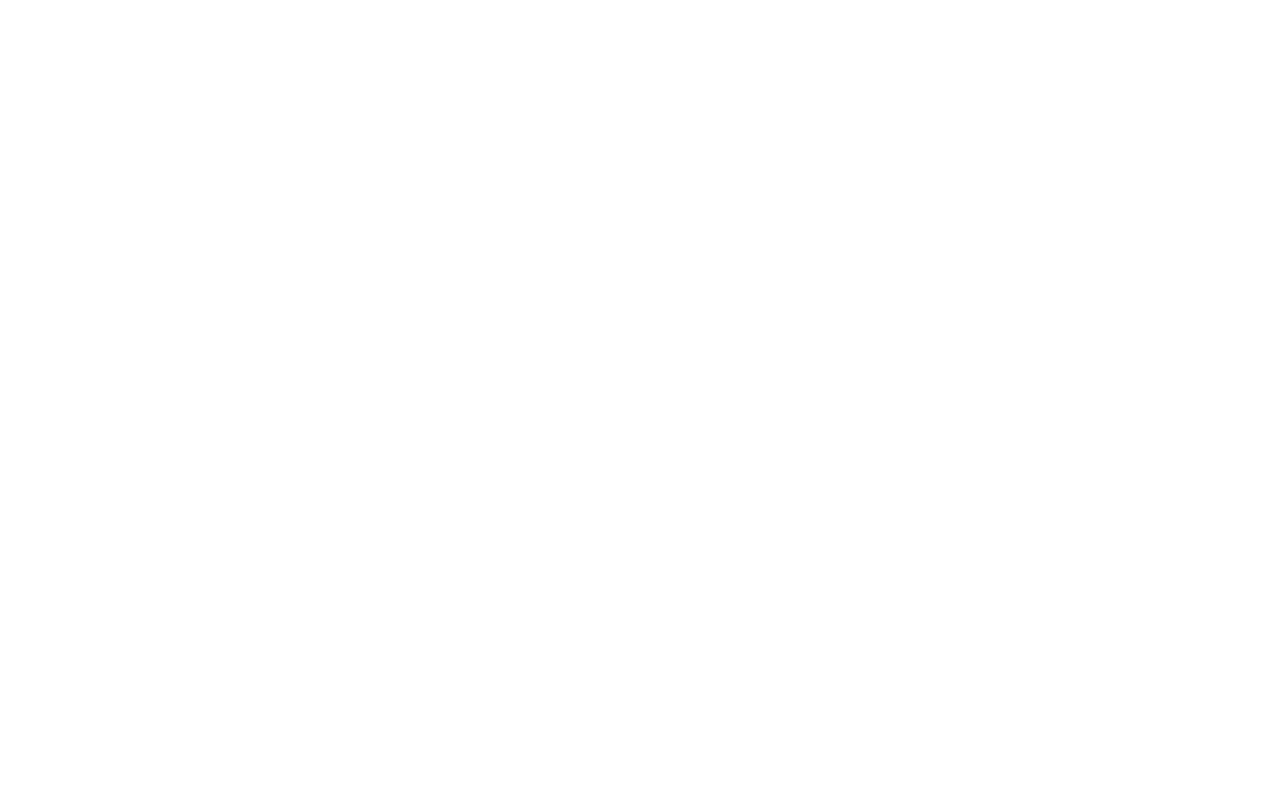
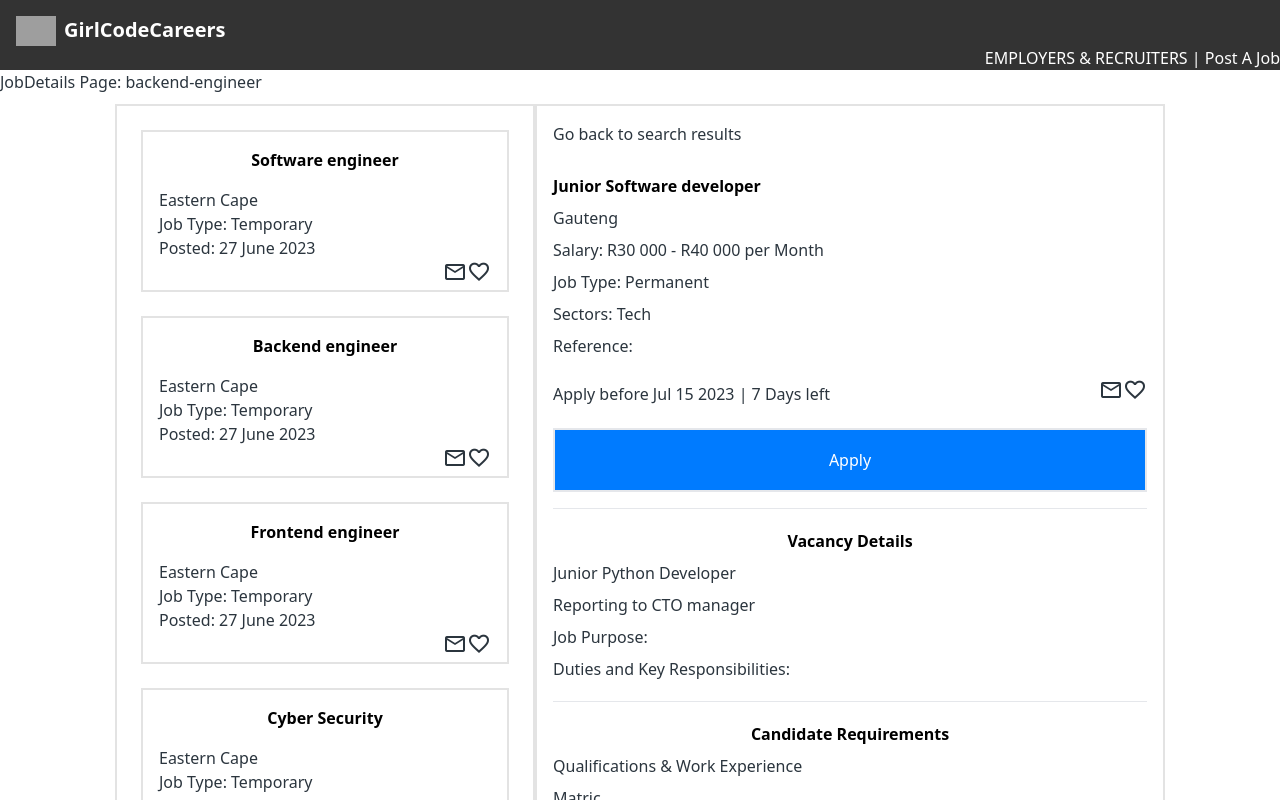
Before and after one commit to Nolu-M/job-listing-platform, a React (Vite) app: page /job-search/backend-engineer in a window 1280 px wide. Before the commit this address had no page. Shown: the top 800 px of the page. Built offline with nearby package versions, Linux system fonts and the light colour scheme; grey boxes are pictures that could not be loaded.

Commit message:
Refactored JobCard

```diff
--- a/src/App.jsx
+++ b/src/App.jsx
@@ -12,7 +12,7 @@
     <Routes>
       <Route path='/' element={<Home />} />
       <Route path='/job-search' element={<JobListings/>} />
-      <Route path='/job-search/job' element={<JobDetails/>} />
+      <Route path='/job-search/:jobTitle' element={<JobDetails/>} />
       <Route path='/companies' element={<JobListingForm/>} />
     </Routes>
 
--- a/src/components/JobCard.jsx
+++ b/src/components/JobCard.jsx
@@ -3,12 +3,41 @@
 
 
 const JobCard = () => {
+  const JobList = [
+    {
+      title: "Software engineer",
+      path: "/job-search/software-engineer"
+    },
+    {
+      title: "Backend engineer",
+      path: "/job-search/backend-engineer"
+    },
+    {
+      title: "Frontend engineer",
+      path: "/job-search/frontend-engineer"
+    },
+    {
+      title: "Cyber Security",
+      path: "/job-search/cyber-security"
+    },
+    {
+      title: "Fullstack engineer",
+      path: "/job-search/fullstack-engineer"
+    },
+    {
+      title: "Cloud engineer",
+      path: "/job-search/cloud-engineer"
+    }
+
+  ]
+
 
   return (
     <div className=''>
-      <div className='brd px-4 leading-6 mb-6'>
-          <Link to={'/job-search/job'}>
-            <h2 className='font-bold hover:text-[#007bff] mt-4 mb-4'>Python Developer</h2>
+      {JobList.map(job => (
+        <div className='brd px-4 leading-6 mb-6' key={job.title}>
+          <Link to={job.path}>
+            <h2 className='font-bold hover:text-[#007bff] mt-4 mb-4'>{job.title}</h2>
           </Link>
           <ul>
             <li>Eastern Cape</li>
@@ -20,21 +49,7 @@
             <a href=""><span className="material-symbols-outlined">favorite</span></a>
           </div>
         </div>
-      <div className='brd px-4 leading-6 mb-6'>
-          <Link to={'/job-search/job'}>
-            <h2 className='font-bold hover:text-[#007bff] mt-4 mb-4'>Software engineer
-            </h2>
-        </Link>
-        <ul>
-          <li>Western Cape</li>
-          <li>Job Type: Temporary</li>
-          <li>Posted: 27 June 2023</li>
-        </ul>
-        <div className='flex justify-end'>
-          <Link to={'/job-search/job'} href=""><span className="material-symbols-outlined">mail</span></Link>
-          <a href=""><span className="material-symbols-outlined">favorite</span></a>
-        </div>
-      </div>
+      )) }
     </div>
   )
 }
--- a/src/pages/JobDetails.jsx
+++ b/src/pages/JobDetails.jsx
@@ -1,17 +1,19 @@
 import React from 'react'
-import { Link } from 'react-router-dom'
+import { Link, useParams } from 'react-router-dom'
 import JobCard from '../components/JobCard'
 import MainLayout from '../Layouts/MainLayout'
 
 
 const Information = () => {
+  let { jobTitle } = useParams()
 
 
   return (
     <MainLayout>
+      JobDetails Page: {jobTitle}
     <div className='container mx-auto'>
       <div className='flex justify-center'>
-        <div className='brd h-screen p-6 w-4/12'>
+        <div className='brd h-full p-6 w-4/12'>
           <div className='w-full'>
           <JobCard/>
         </div>
--- a/src/pages/JobListings.jsx
+++ b/src/pages/JobListings.jsx
@@ -12,7 +12,7 @@
     <MainLayout>
       <div className='container mx-auto'>
         <div className='flex justify-center'>
-          <div className='w-9/12 brd h-screen'>
+          <div className='w-9/12 brd h-full'>
             <div className=' relative p-4'>
               <div className='flex justify-between'>
                 <h3 className='font-semibold'>Jobs available</h3>
@@ -27,7 +27,7 @@
               <div className='flex justify-between mt-4 mb-4'>
                 <h3 className='font-semibold'>Stay informed by creating a job alert</h3>
                 <div className='flex justify-end'>
-                <button className='btn btn-primary w-full' onClick={() => setButtonPopup(true)}>CREATE AN EMAIL ALERT</button>
+                  <button className='btn btn-primary w-full' onClick={() => setButtonPopup(true)}>CREATE AN EMAIL ALERT</button>
                   <EmailPopup trigger={buttonPopup} setTrigger={setButtonPopup}>
                     </EmailPopup>
                 </div>
```
Lines whose indentation alone changed are shown as unchanged.
